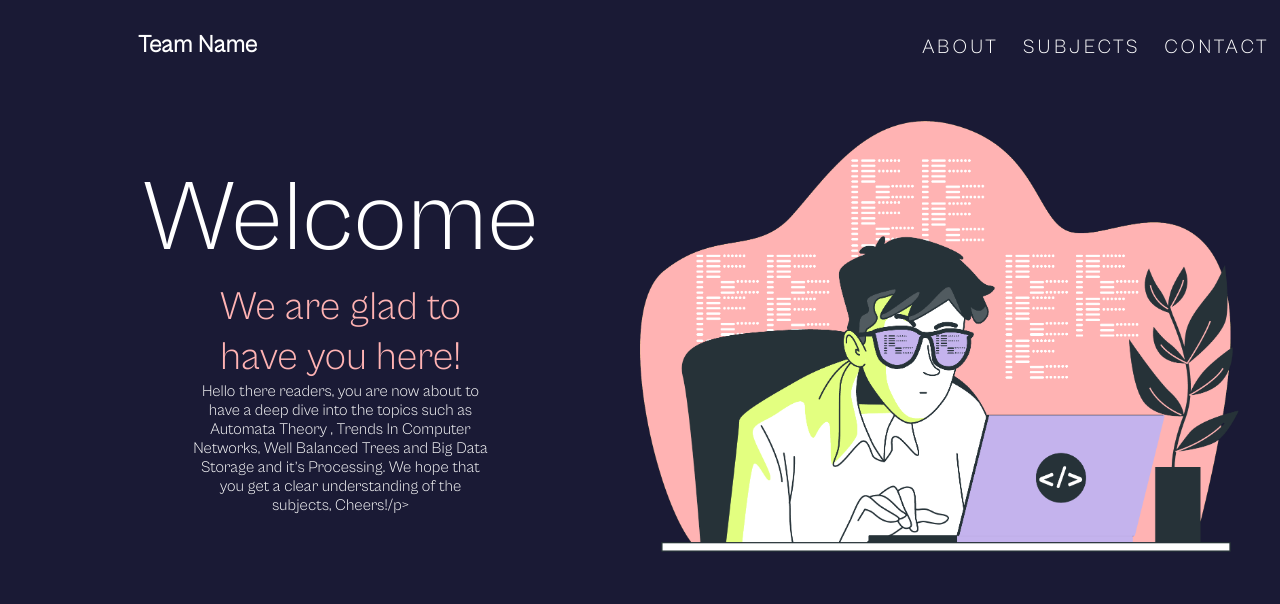
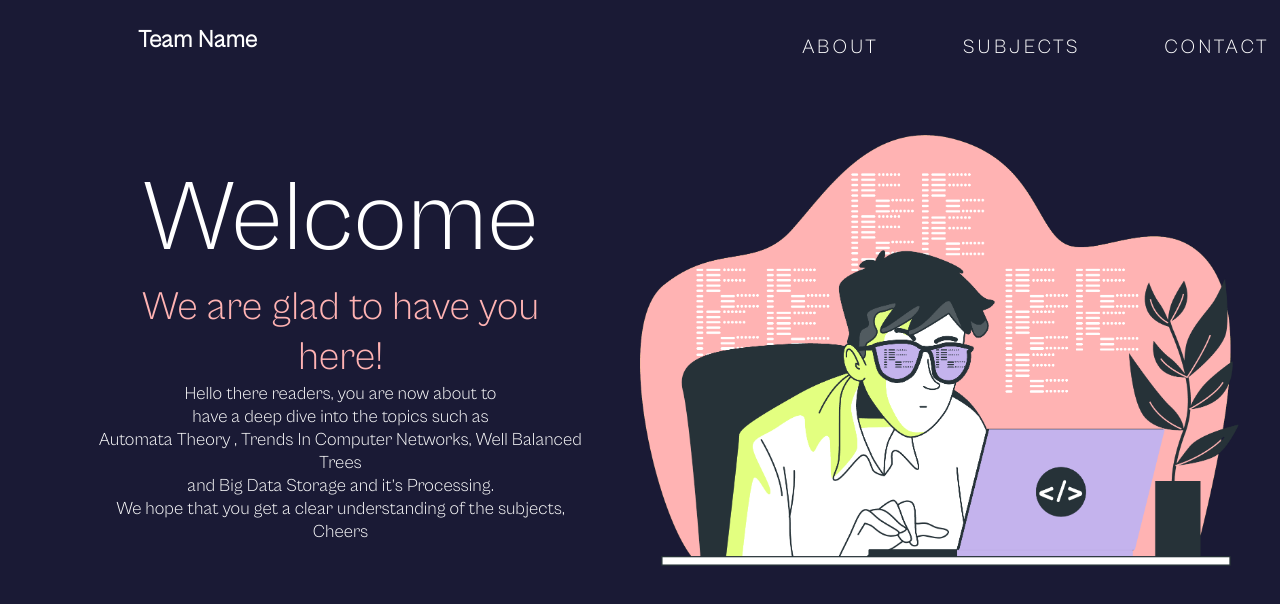
Before and after one commit to sanketshirsath226/BloggingWebsite, a plain HTML site: page web_client/index.html in a window 1280 px wide. Both pictures are taken after a click on the link "ABOUT". Drawn offline with Linux system fonts and the light colour scheme.

Commit message:
Finallized the header design

```diff
--- a/web_client/index.html
+++ b/web_client/index.html
@@ -30,8 +30,8 @@
     <div class="m-auto content my-2">
         <div class="content-left">
             <p class="big-heading center">Welcome</p>
-            <p class="big-heading-2 center">We are glad to have you here!</p>
-            <p class="center">Hello there readers, you are now about to have a deep dive into the topics such as Automata Theory , Trends In Computer Networks, Well Balanced Trees and Big Data Storage and it’s Processing. We hope that you get a clear understanding of the subjects, Cheers!/p>
+            <p class="big-heading-2 center">We are glad to have you<br>here!</p>
+            <p class=" paragraph center">Hello there readers, you are now about to<br>have a deep dive into the topics such as<br>Automata Theory , Trends In Computer Networks, Well Balanced Trees<br>and Big Data Storage and it’s Processing.<br>We hope that you get a clear understanding of the subjects, Cheers</p>
         </div>
         <div class="content-right">
             <img src="../assets/images/man with pc.png" alt="iBlog">
--- a/web_client/style.css
+++ b/web_client/style.css
@@ -19,13 +19,13 @@ body{
 	z-index: 1000;
 	left: 0;
 	top: 0;
-
 	font-family: var(--font1);
 	width: 100vw;
 }
 #header h1
 {
-	padding-top: 20px; /*Added*/
+	padding-top: 20px;
+	padding-bottom: 10px; /*Added*/
 }
 #header .header {
 	min-height: 8vh;
@@ -74,8 +74,9 @@ body{
 	text-decoration: none;
 	color: white;
 	text-transform: uppercase;
-	padding-left: 20px; /*Added*/
+	padding-left: 80px; /*Added*/
 	padding-top:25px;/*Added*/
+
 }
 #header .nav-list ul a::after {
 	content: attr(data-after);
@@ -219,7 +220,9 @@ body{
 	animation-delay: 2.5s;
 }
 
-
+.active{
+	padding-left: 0px;
+}
 
 
 /* End Hero Section */
@@ -231,10 +234,14 @@ body{
 	}
 	#header .nav-list ul {
 		position: initial;
+		padding-left: 0px;
 		display: block;
 		height: auto;
 		width: fit-content;
 		background-color: transparent;
+	}
+	.active{
+		padding-left: 0px;
 	}
 	#header .nav-list ul li {
 		display: inline-block;
@@ -262,7 +269,9 @@ body{
 		display: block;
 		margin-left: auto;
 		margin-right: auto;
-		width: 300px;
+		margin-bottom: auto;
+		margin-top: auto;
+		width: auto;
         padding: 49px;
         z-index: 1;
       }
@@ -289,8 +298,11 @@ body{
 		font-size: 40px;
 		color: #FFB3B3;
 	}
+	.paragraph{
+		font-size: 18px;
+	}
 
-    @media only screen and (min-width: 600px) and (max-width:1200px) {
+    @media only screen and (min-width: 300px) and (max-width:1200px) {
         #header
         {
             font-size:12px;
@@ -304,6 +316,8 @@ body{
         {
             display:block;
         }
+
+
         .content-left {
 			display: block;
           flex: 1
@@ -319,5 +333,8 @@ body{
           max-width: 600px;
           height: auto;
         }
+		.big-heading{
+			font-size: 50px;
+		}
 
       }
```
